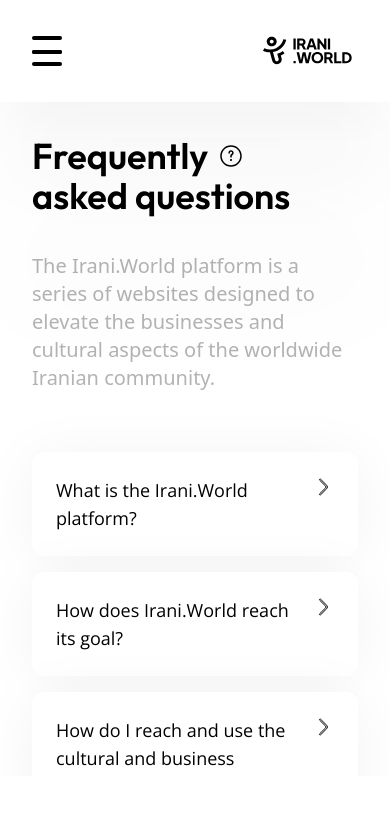
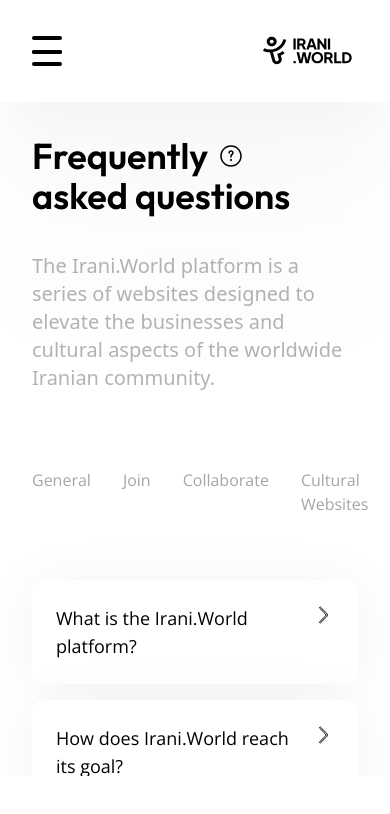
Before and after one commit to MiladDevarts/irani-world, a Next.js app: page /faq in a window 390 px wide. Shown: the top 814 px of the page. Built offline with nearby package versions, Linux system fonts and the light colour scheme.

Commit message:
feat: add faq badge on mobile

```diff
--- a/app/faq/page.tsx
+++ b/app/faq/page.tsx
@@ -1,7 +1,6 @@
 "use client";
 
 import React, { useState } from "react";
-import { Metadata } from "next";
 
 import OverlayMenu from "@/components/Overlay";
 import { FAQItem } from "@/components/FAQ";
@@ -181,6 +180,61 @@ const page = () => {
                   </div>
                 </Link>
               </div>
+
+              <div className="flex  py-4">
+                <Link
+                  onClick={() => {
+                    setFaqCategory("general");
+                  }}
+                  href={"#"}
+                  className=""
+                >
+                  <div className="py-6  text-white-shade-9  border-white-shade-3 hover:scale-105 hover:text-black hover:font-semibold transition-all duration-500">
+                    <span className="flex items-center  justify-between font-opensans ">
+                      General
+                    </span>
+                  </div>
+                </Link>
+                <Link
+                  onClick={() => {
+                    setFaqCategory("join");
+                  }}
+                  href={"#"}
+                  className=""
+                >
+                  <div className="py-6 pl-8 text-white-shade-9  border-white-shade-3 hover:scale-105 hover:text-black hover:font-semibold transition-all duration-500">
+                    <span className="flex items-center  justify-between font-opensans ">
+                      Join
+                    </span>
+                  </div>
+                </Link>
+                <Link
+                  onClick={() => {
+                    setFaqCategory("collaborate");
+                  }}
+                  href={"#"}
+                  className=""
+                >
+                  <div className="py-6  pl-8 text-white-shade-9  border-white-shade-3 hover:scale-105 hover:text-black hover:font-semibold transition-all duration-500">
+                    <span className="flex items-center  justify-between font-opensans ">
+                      Collaborate
+                    </span>
+                  </div>
+                </Link>
+                <Link
+                  onClick={() => {
+                    setFaqCategory("culturalWebsites");
+                  }}
+                  href={"#"}
+                  className=""
+                >
+                  <div className="py-6 pl-8 text-white-shade-9  border-white-shade-3 hover:scale-105 hover:text-black hover:font-semibold transition-all duration-500">
+                    <span className="flex items-center  justify-between font-opensans ">
+                      Cultural Websites
+                    </span>
+                  </div>
+                </Link>
+              </div>
             </div>
           </div>
           <div className="w-full lg:w-2/3 flex flex-col mt-6 lg:mt-16 rounded-3xl">
```
